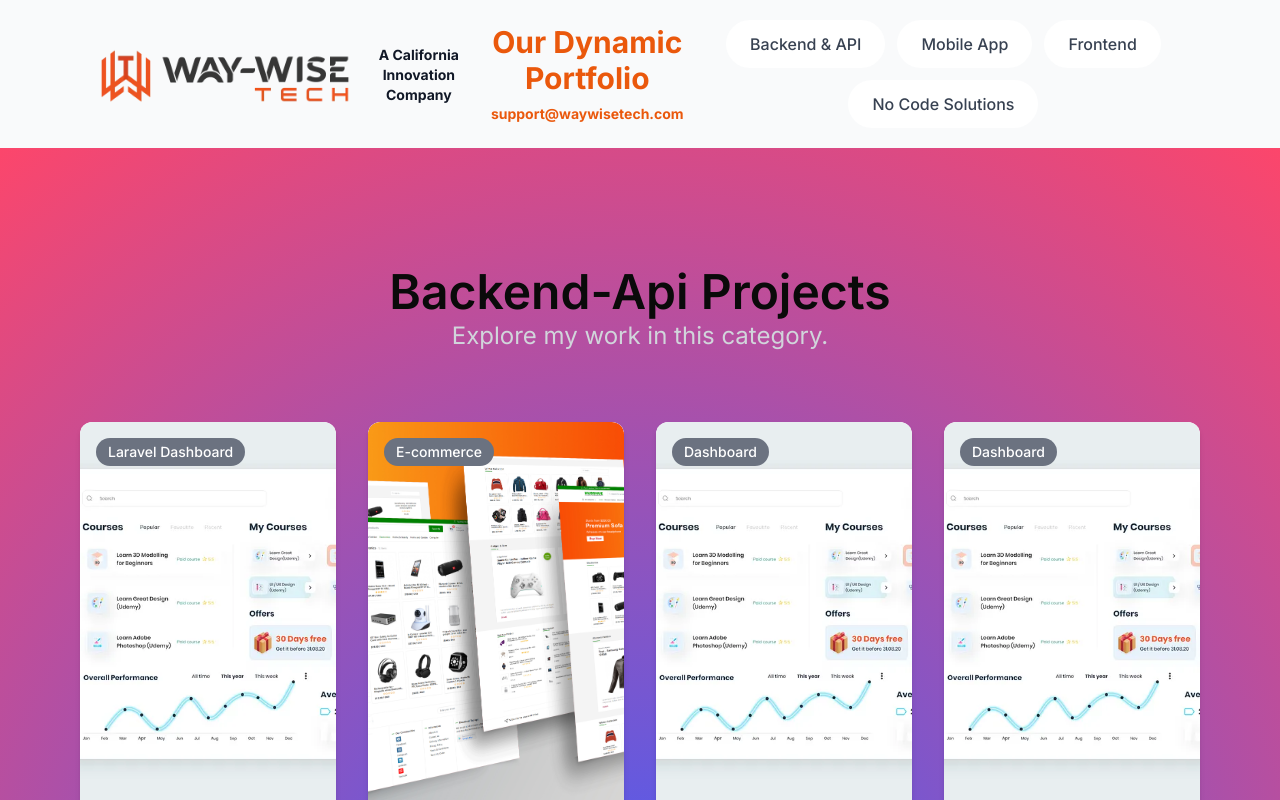
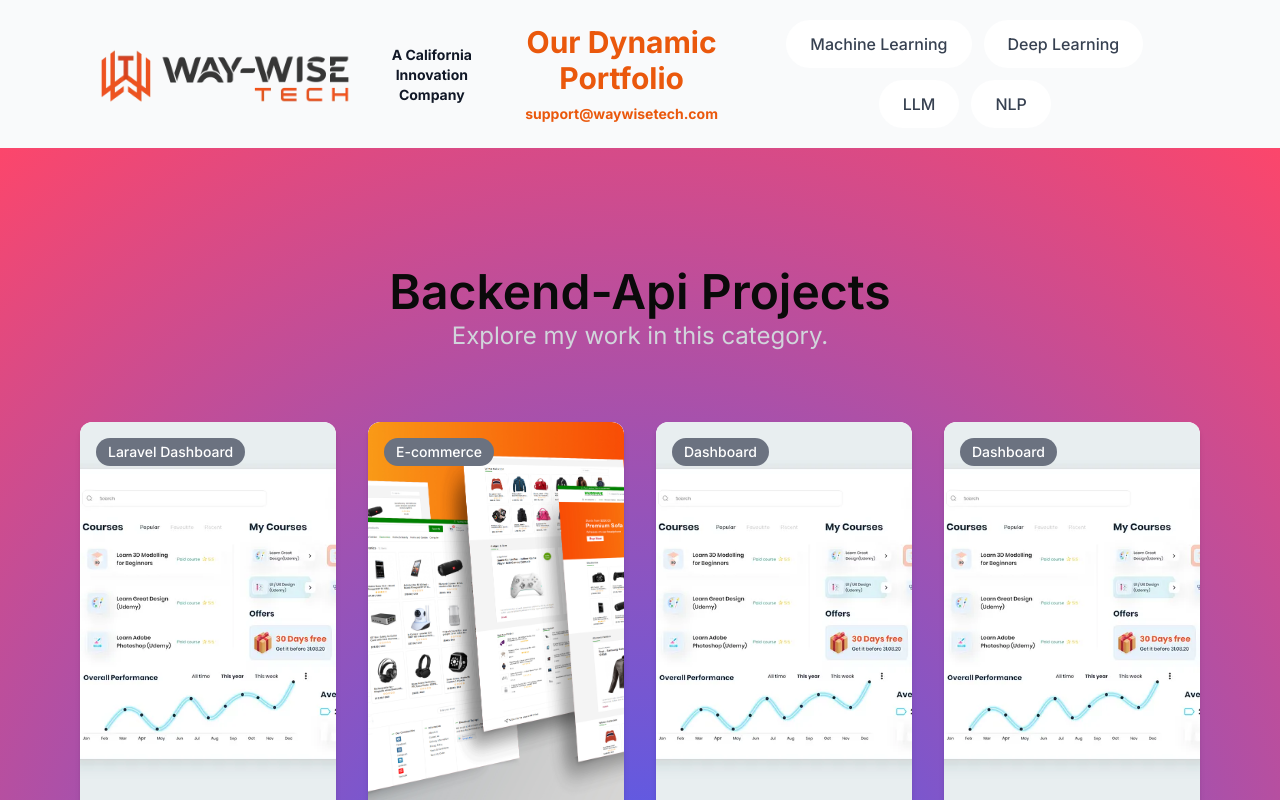
Before and after one commit to way-wise/aiml-portfolio, a Next.js app: page / in a window 1280 px wide. Shown: the top 800 px of the page. Built offline with nearby package versions, Linux system fonts and the light colour scheme.

Commit message:
nav change

```diff
--- a/components/category-nav.tsx
+++ b/components/category-nav.tsx
@@ -3,10 +3,10 @@
 import { cn } from "@/lib/utils"
 
 const categories = [
-  { id: "backend-api", label: "Backend & API" },
-  { id: "mobile", label: "Mobile App" },
-  { id: "frontend", label: "Frontend" },
-  { id: "nocode", label: "No Code Solutions" },
+  { id: "Machine learning", label: "Machine Learning" },
+  { id: "Deep Learning", label: "Deep Learning" },
+  { id: "LLM", label: "LLM" },
+  { id: "NLP", label: "NLP" },
 ]
 
 interface CategoryNavProps {
@@ -17,13 +17,13 @@ interface CategoryNavProps {
 export default function CategoryNav({ activeCategory, onCategoryChange }: CategoryNavProps) {
   const getCategoryGradient = (category: string) => {
     switch (category) {
-      case "backend":
+      case "Machine Learning":
         return "from-emerald-400 to-teal-600"
-      case "mobile":
+      case "Deep Learning":
         return "from-purple-400 to-indigo-600"
-      case "frontend":
+      case "LLM":
         return "from-rose-400 to-pink-600"
-      case "nocode":
+      case "NLP":
         return "from-amber-400 to-orange-600"
       case "api":
         return "from-cyan-400 to-blue-600"
```
Also changed, not shown: 1 other file (tests, documents, lock files or other folders).
